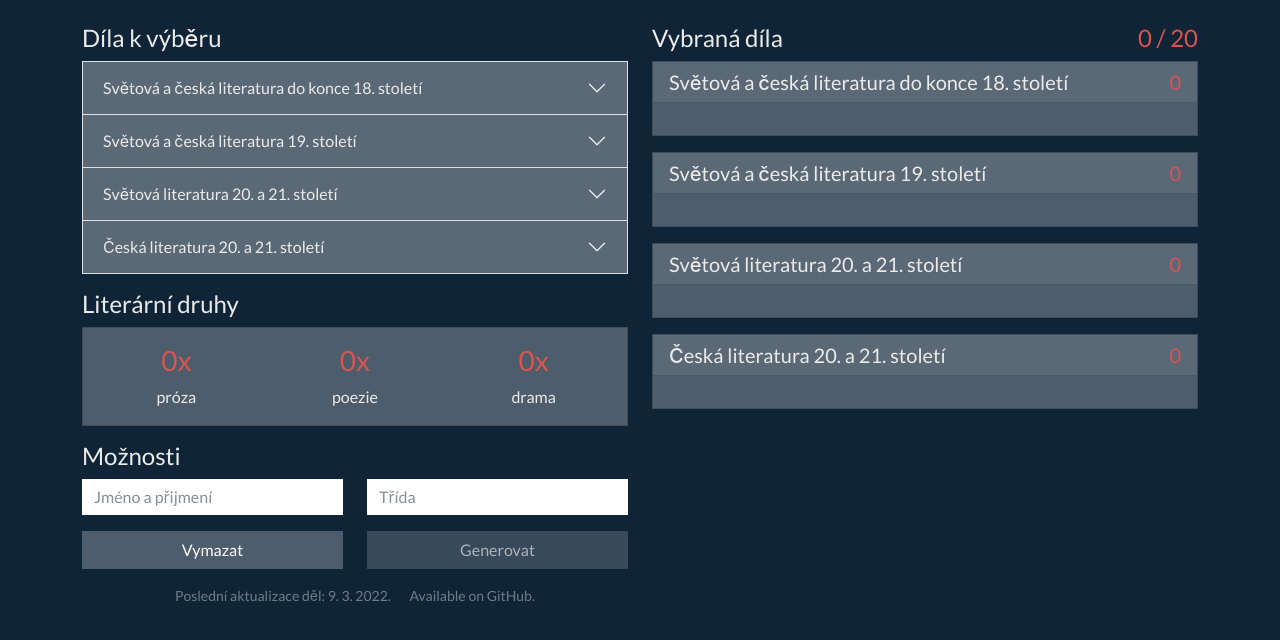
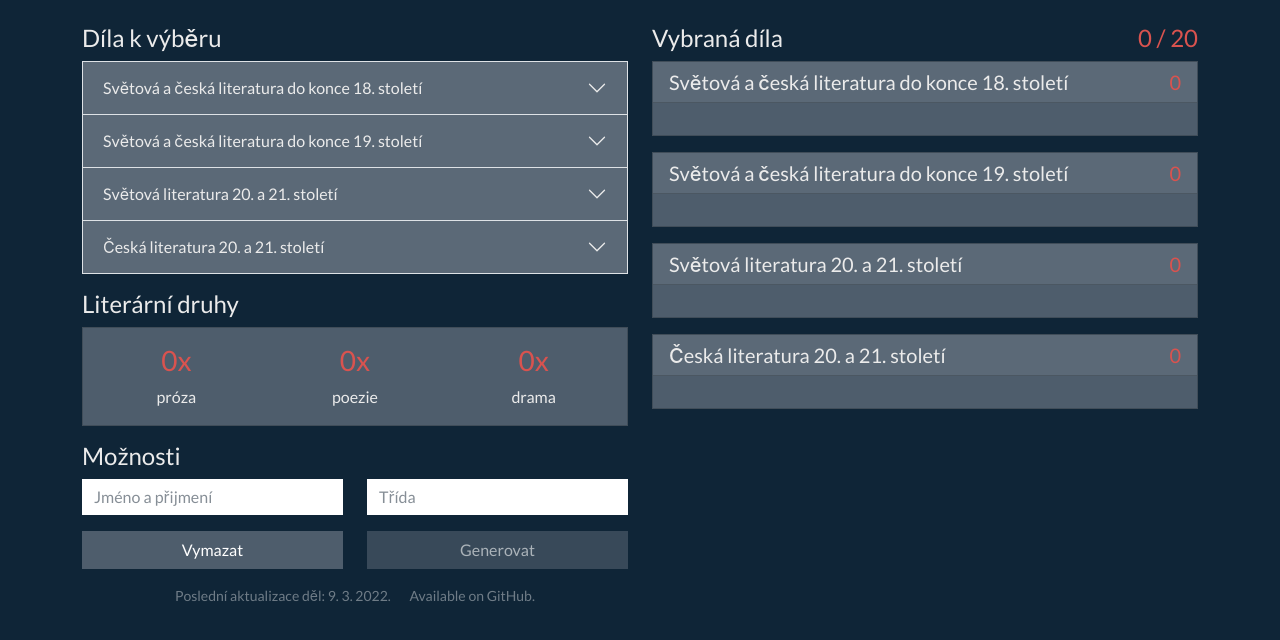
Before and after one commit to harabisj/maturitni-cetba, a Vue app: page / in a window 1280 px wide. Shown: the top 640 px of the page. Built offline with nearby package versions, Linux system fonts and the light colour scheme.

Commit message:
Fix second category title

```diff
--- a/src/data.js
+++ b/src/data.js
@@ -6,7 +6,7 @@ export const groups = {
         minimum: 2,
     },
     2: {
-        title: 'Světová a česká literatura 19. století',
+        title: 'Světová a česká literatura do konce 19. století',
         minimum: 3,
     },
     3: {
```
